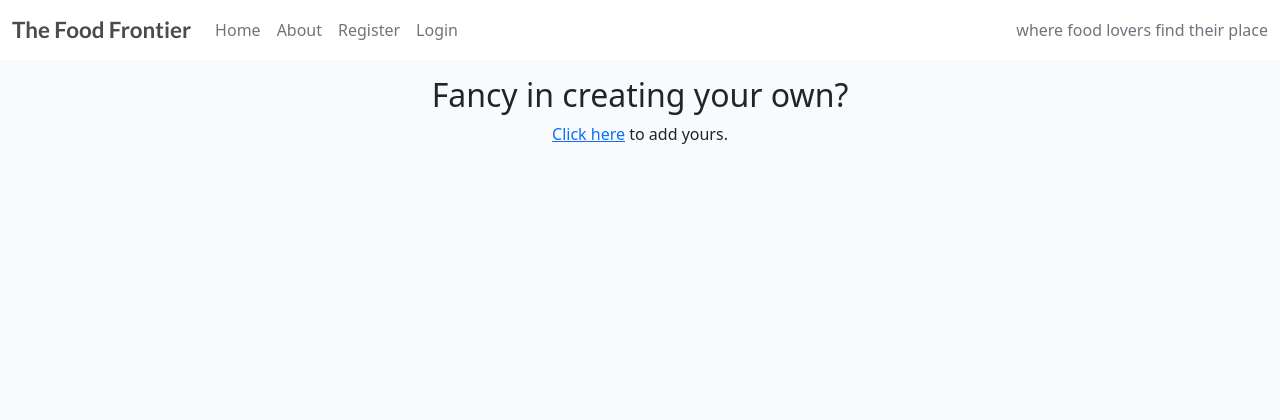
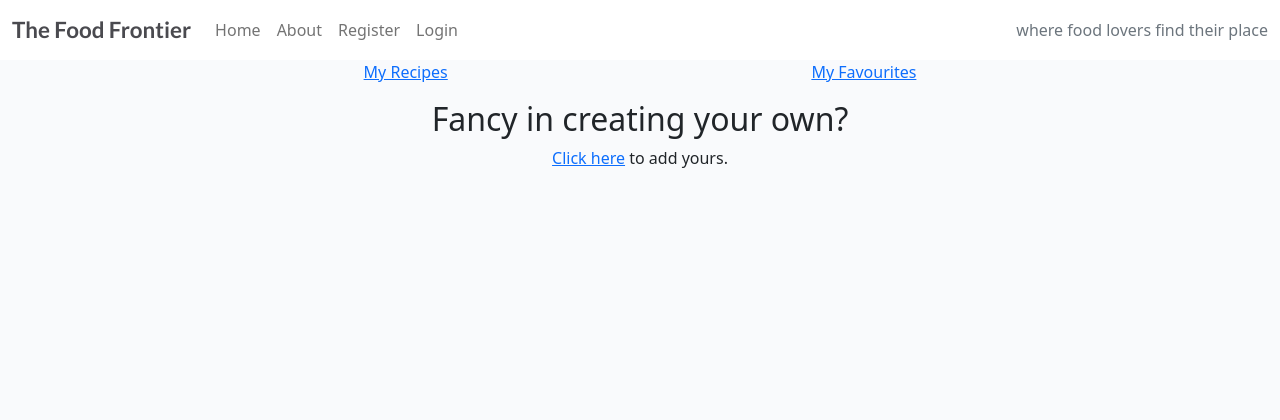
Before and after one commit to Alexiou981/the-food-frontier, a Django app: template recipes/templates/recipes/recipes.html in a window 1280 px wide. Shown: the top 420 px of the page. Run offline with Django 3.2, Linux system fonts and the light colour scheme; the template is opened without the code that fills it, so the values that code supplies are empty; some libraries are stand-ins or nearby versions.

Commit message:
feat: add My Recipes and My Favourites tab

```diff
--- a/recipes/templates/recipes/recipes.html
+++ b/recipes/templates/recipes/recipes.html
@@ -5,9 +5,12 @@
 {% block content %}
 
 <!-- index.html content starts here -->
+ <nav class="users_recipes">
+    <a href="#">My Recipes</a>
+    <a href="#">My Favourites</a>
+</nav>
 <div class="container-fluid">
     <div class="row">
-
         <!-- Blog Entries Column -->
         <div class="col-12 mt-3 left">
             <div class="row">
--- a/static/css/style.css
+++ b/static/css/style.css
@@ -177,3 +177,8 @@ body {
 .pending-recipes {
     background-color: rgba(118, 118, 118, 0.883);
 }
+
+nav.users_recipes{
+    display: flex;
+    justify-content: space-evenly;
+}
```
